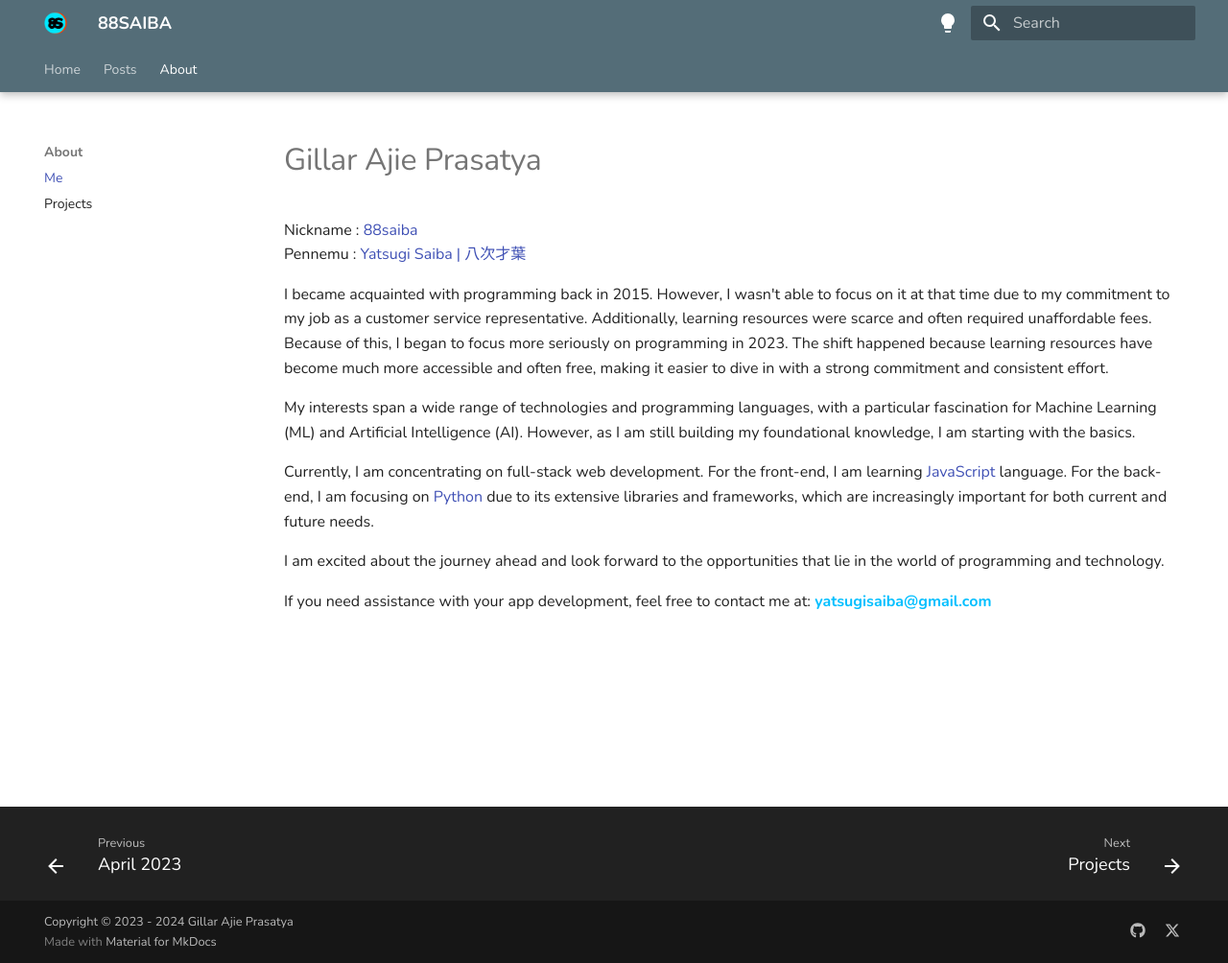
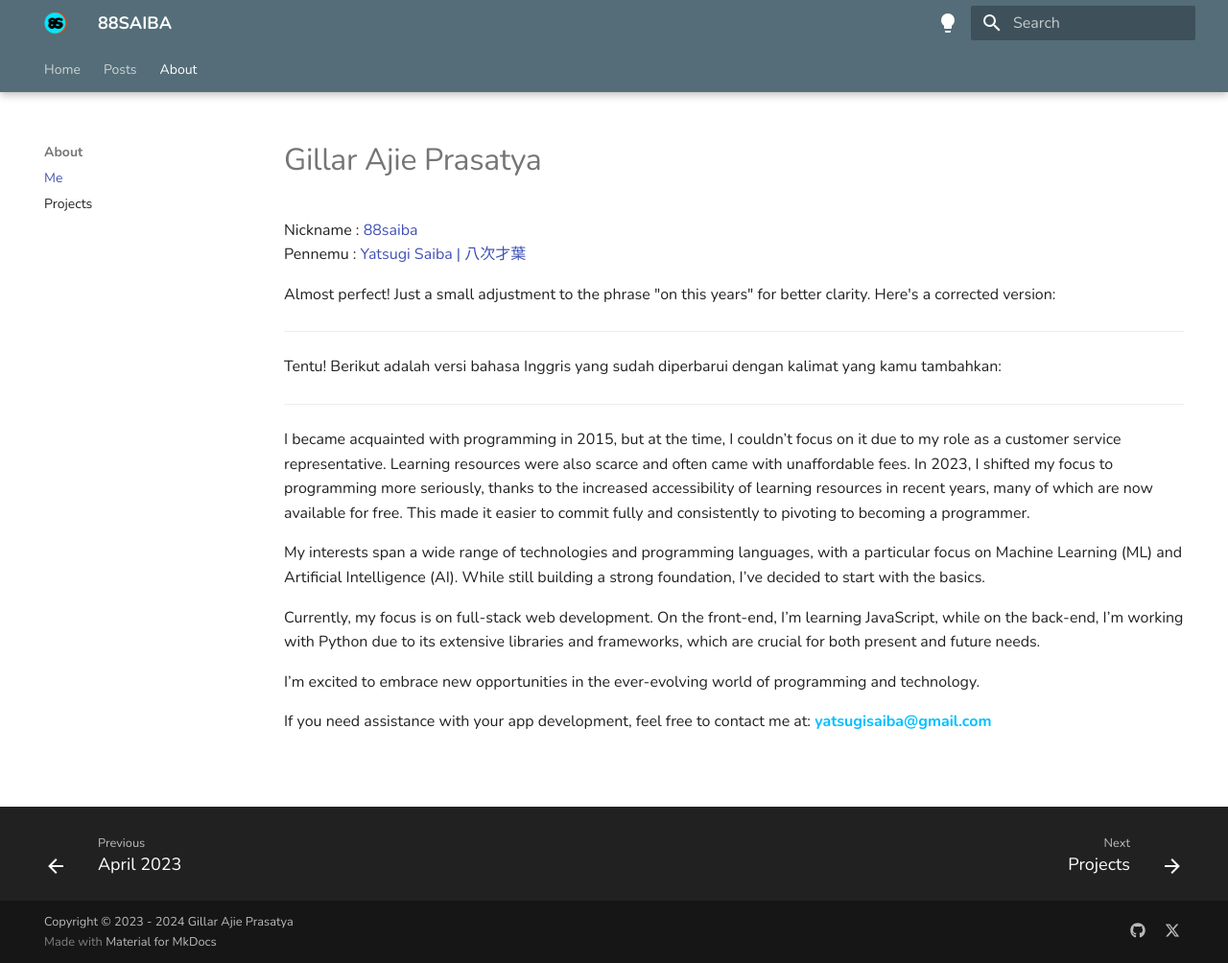
Before and after one commit to nokijfb/8389188babayagaisdfyigaqf, an MkDocs documentation site: the page built from docs/about/about.md, in a window 1280 px wide and 1004 px high. Shown: the whole window at 96% size. Built offline with MkDocs 1.6.1 and Material for MkDocs 9.7.7, drawn with Linux system fonts in a browser that asks for light colours.

Commit message:
upd about-me

```diff
--- a/docs/about/about.md
+++ b/docs/about/about.md
@@ -3,13 +3,20 @@
 Nickname : <a href="https://x.com/88saiba">88saiba</a><br>
 Pennemu : <a href="https://github.com/88saiba">Yatsugi Saiba | 八次才葉</a>
 
-I became acquainted with programming back in 2015. However, I wasn't able to focus on it at that time due to my commitment to my job as a customer service representative. Additionally, learning resources were scarce and often required unaffordable fees. Because of this, I began to focus more seriously on programming in 2023. The shift happened because learning resources have become much more accessible and often free, making it easier to dive in with a strong commitment and consistent effort.
+Almost perfect! Just a small adjustment to the phrase "on this years" for better clarity. Here's a corrected version:
 
-My interests span a wide range of technologies and programming languages, with a particular fascination for Machine Learning (ML) and Artificial Intelligence (AI). However, as I am still building my foundational knowledge, I am starting with the basics.
+---
+Tentu! Berikut adalah versi bahasa Inggris yang sudah diperbarui dengan kalimat yang kamu tambahkan:
 
-Currently, I am concentrating on full-stack web development. For the front-end, I am learning [JavaScript](https://www.javascript.com) language. For the back-end, I am focusing on [Python](https://www.python.org) due to its extensive libraries and frameworks, which are increasingly important for both current and future needs.
+---
 
-I am excited about the journey ahead and look forward to the opportunities that lie in the world of programming and technology.
+I became acquainted with programming in 2015, but at the time, I couldn’t focus on it due to my role as a customer service representative. Learning resources were also scarce and often came with unaffordable fees. In 2023, I shifted my focus to programming more seriously, thanks to the increased accessibility of learning resources in recent years, many of which are now available for free. This made it easier to commit fully and consistently to pivoting to becoming a programmer.
+
+My interests span a wide range of technologies and programming languages, with a particular focus on Machine Learning (ML) and Artificial Intelligence (AI). While still building a strong foundation, I’ve decided to start with the basics.
+
+Currently, my focus is on full-stack web development. On the front-end, I’m learning JavaScript, while on the back-end, I’m working with Python due to its extensive libraries and frameworks, which are crucial for both present and future needs.
+
+I’m excited to embrace new opportunities in the ever-evolving world of programming and technology.
 
 If you need assistance with your app development, feel free to contact me at: <a href="mailto:yatsugisaiba@gmail.com" style="color: #00BFFF; text-decoration: none;"><b>yatsugisaiba@gmail.com</b></a>
 <br>
```
